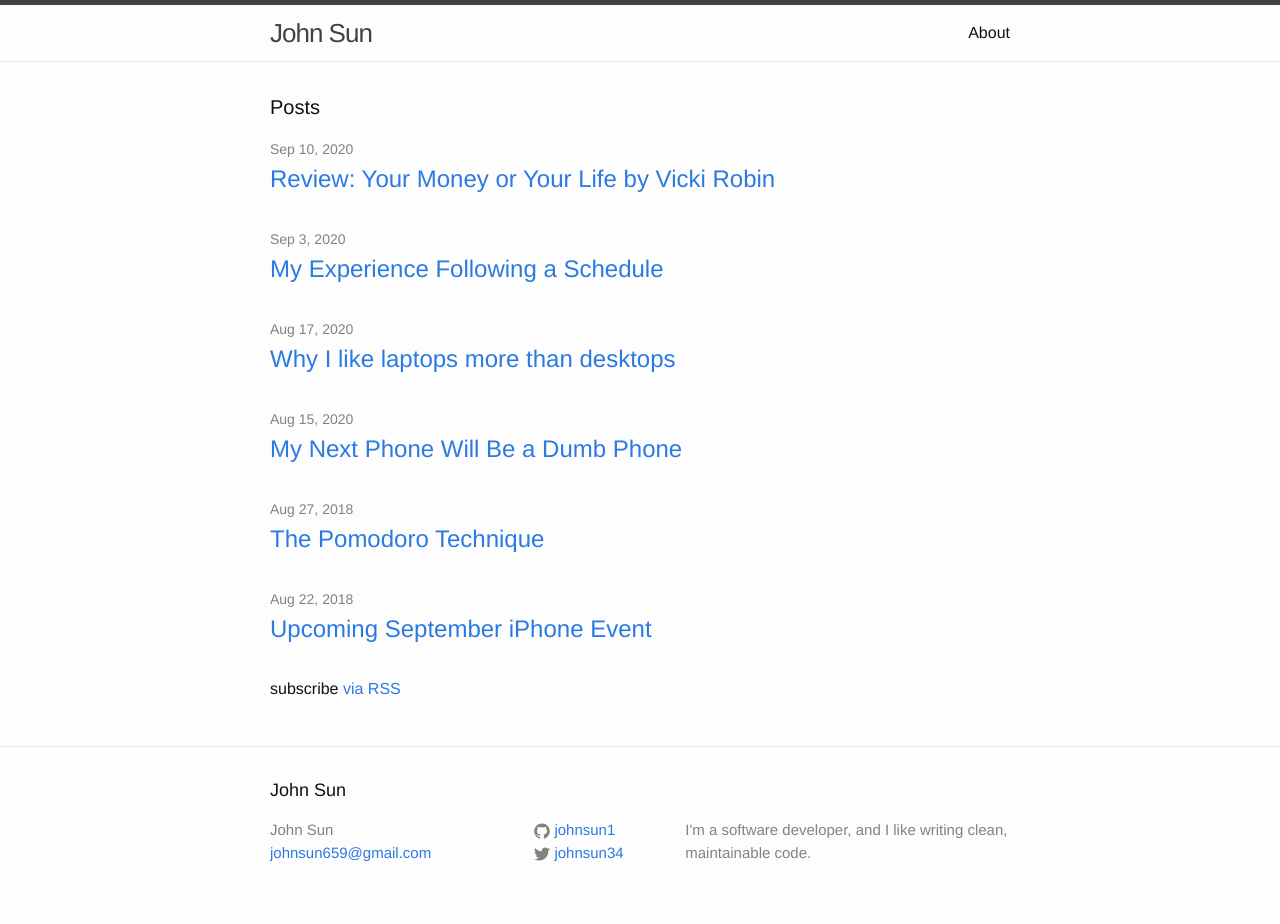
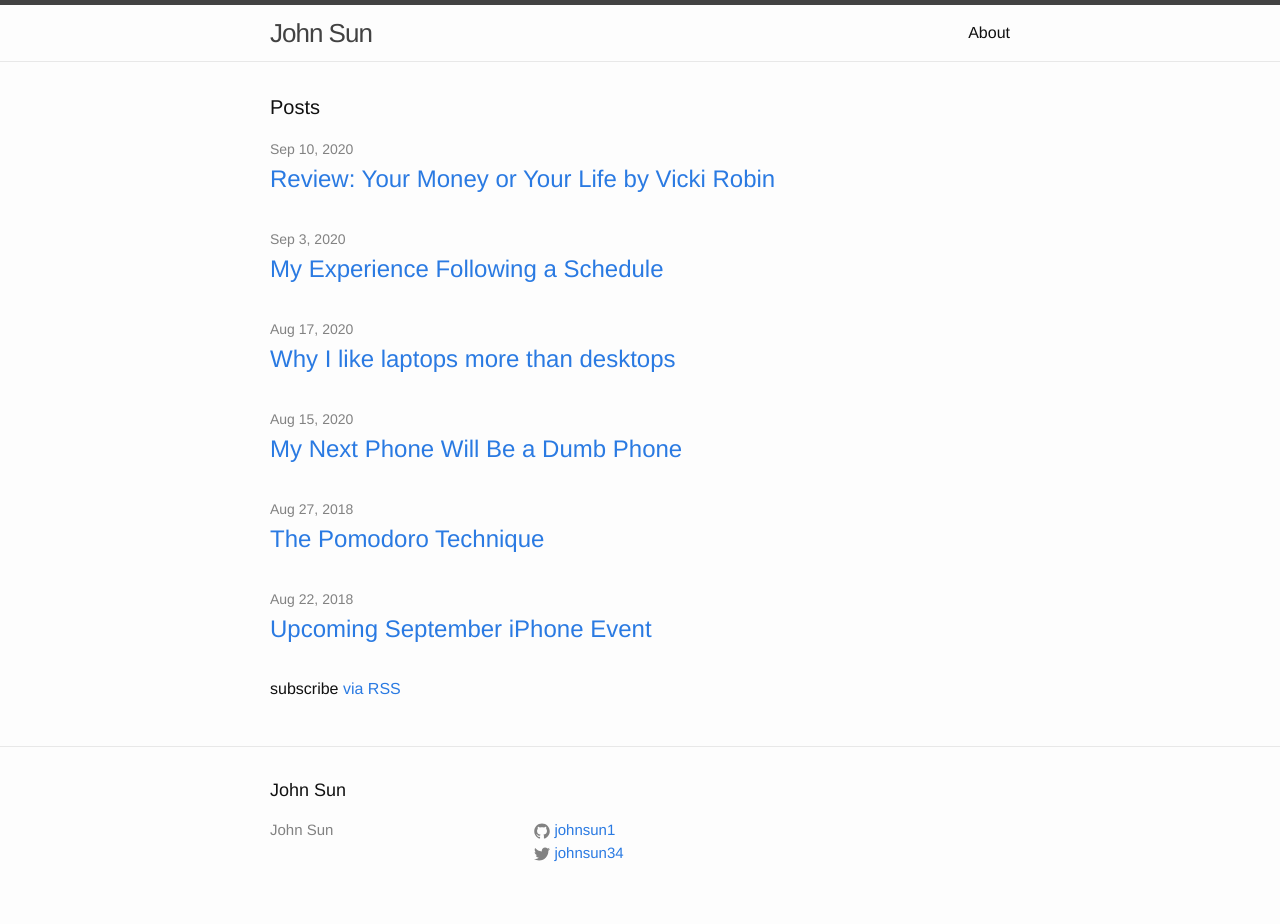
Before and after one commit to johnsun1/johnsun1.github.io, a Jekyll site: the page built from index.html, in a window 1280 px wide. Built offline with Jekyll 4.4.1, drawn with Linux system fonts in a browser that asks for light colours.

Commit message:
Update _config.yml

```diff
--- a/_config.yml
+++ b/_config.yml
@@ -7,9 +7,9 @@
 
 # Site settings
 title: John Sun
-email: johnsun659@gmail.com
+email:
 description: > # this means to ignore newlines until "baseurl:"
-  I'm a software developer, and I like writing clean, maintainable code.
+
 baseurl: "" # the subpath of your site, e.g. /blog
 url: "https://johnsun1.github.io/" # the base hostname & protocol for your site
 twitter_username: johnsun34
```
